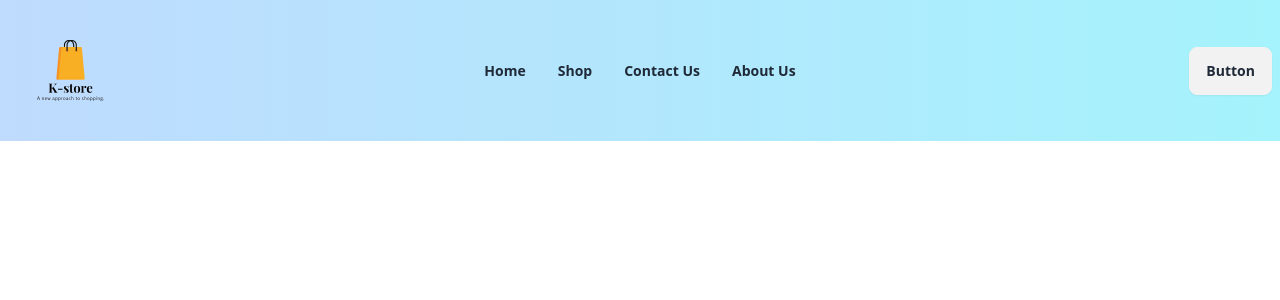
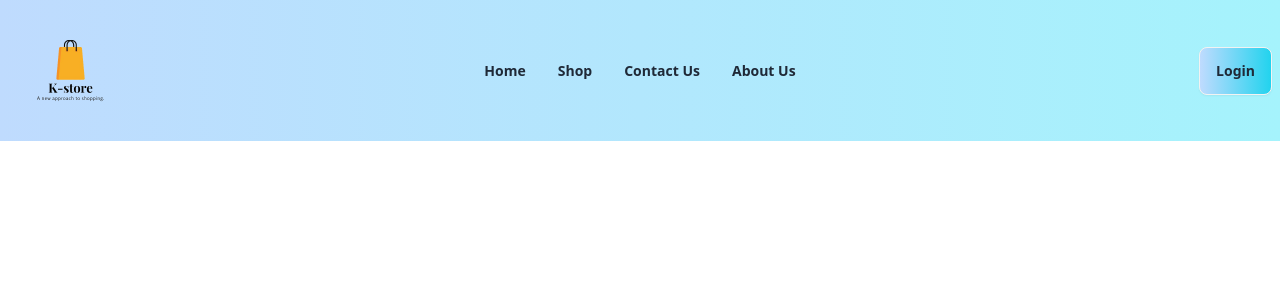
Before and after one commit to sajib689/khan-store-client-v1, a React (Vite) app: page / in a window 1280 px wide. Shown: the top 300 px of the page. Built offline with nearby package versions, Linux system fonts and the light colour scheme.

Commit message:
navbar btn design done

```diff
--- a/src/Shared/Navbar.jsx
+++ b/src/Shared/Navbar.jsx
@@ -53,7 +53,7 @@ const Navbar = () => {
         <ul className="menu menu-horizontal px-1 font-semibold">{links}</ul>
       </div>
       <div className="navbar-end">
-        <a className="btn">Button</a>
+        <Link className="btn bg-gradient-to-r from-blue-200 to-cyan-200 hover:bg-bg-gradient-to-r from-blue-200 to-cyan-400">Login</Link>
       </div>
     </div>
   );
```
